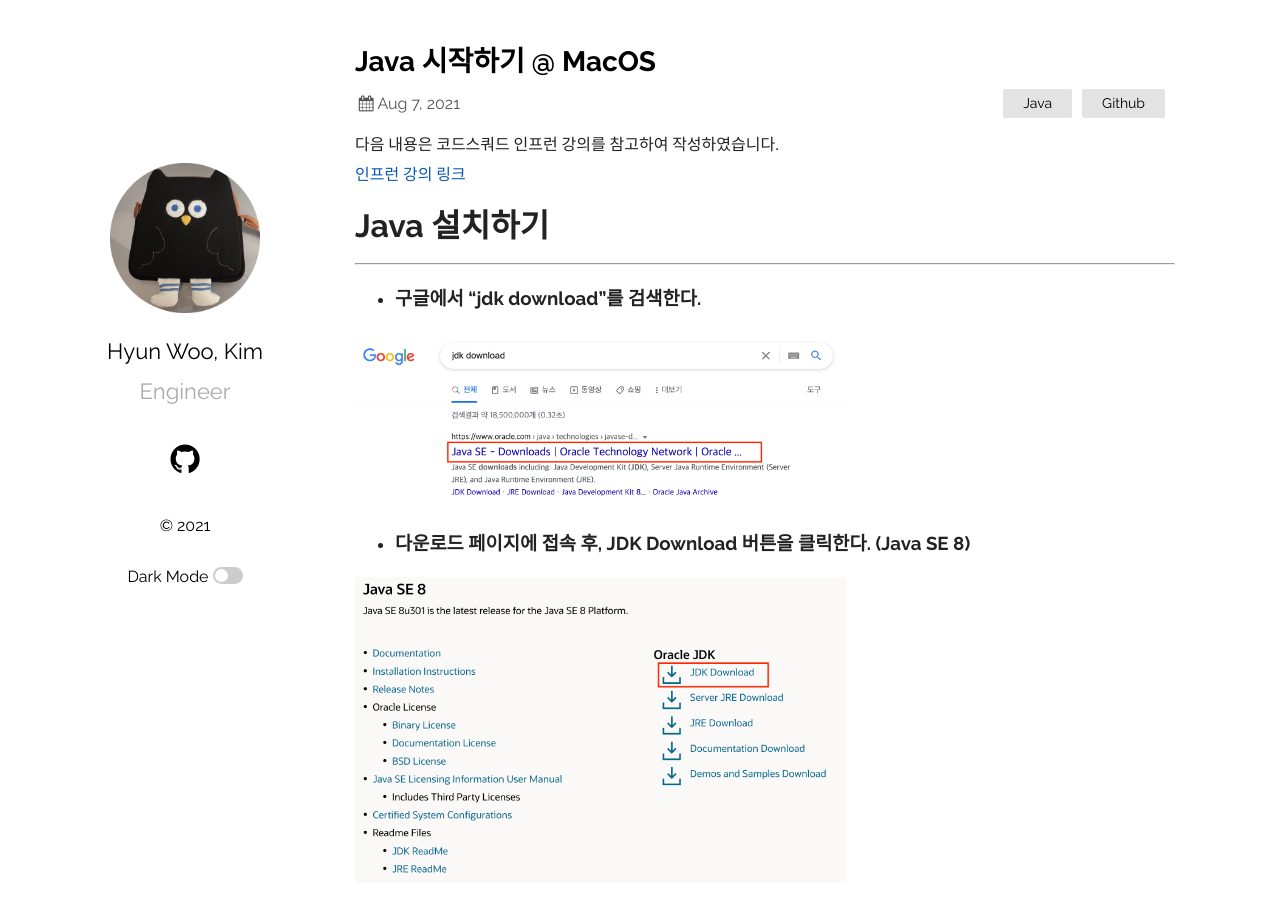
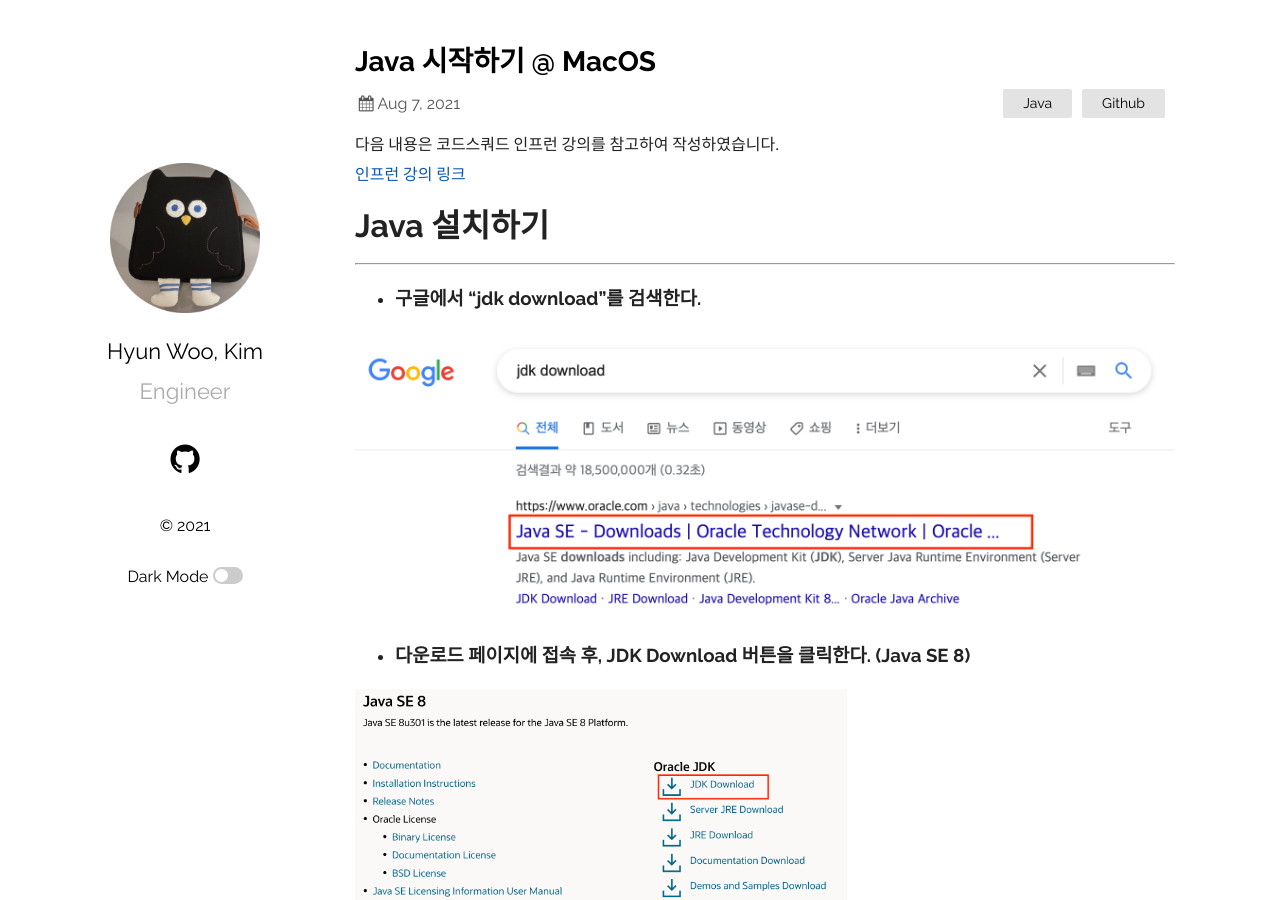
Before and after one commit to likelymuzik/likelymuzik.github.io, a Jekyll site: the page built from _posts/2021-08-07-Java 설치하기.markdown, in a window 1280 px wide and 900 px high. Built offline with Jekyll 4.4.1, drawn with Linux system fonts in a browser that asks for light colours.

Commit message:
Java 설치하기_2

````diff
--- a/_posts/2021-08-07-Java 설치하기.markdown
+++ b/_posts/2021-08-07-Java 설치하기.markdown
@@ -11,7 +11,7 @@ categories: Java Github
 -----
 * ### 구글에서 "jdk download"를 검색한다.
 
-![jdk_download](/assets/img/search_jdk_download.png){: width="60%"}
+![jdk_download](/assets/img/search_jdk_download.png)
 
 * ### 다운로드 페이지에 접속 후, JDK Download 버튼을 클릭한다. (Java SE 8)
 
@@ -25,7 +25,7 @@ categories: Java Github
 * ### 다운로드한 .dmg 파일을 더블클릭하여 .pkg 설치파일을 실행한다.
 [계속] 버튼을 클릭하여 설치를 마무리한다.
 
-![java_install](/assets/img/java_install.png){: width="60%"}
+![java_install](/assets/img/java_install.png)
 
 * ### 터미널을 실행하여 다음 명령어를 통해 정상 설치 여부를 확인한다.
 
@@ -33,7 +33,7 @@ categories: Java Github
 java -version
 ```
 
-![java_version](/assets/img/java_version.png){: width="60%"}
+![java_version](/assets/img/java_version.png)
 
 # Eclipse 설치하기
 -----
````
